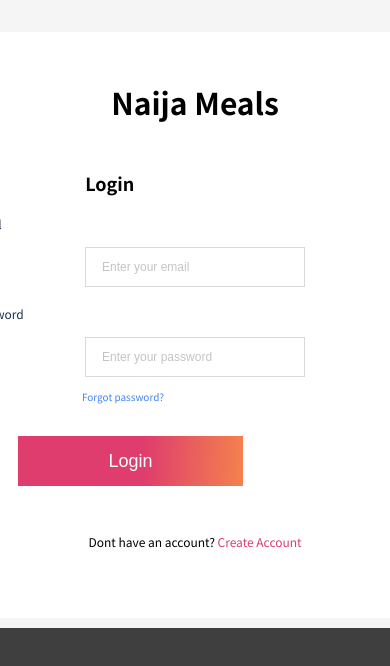
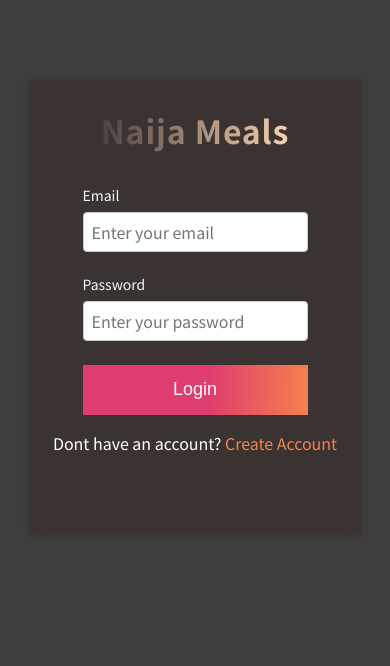
Before and after one commit to nurez305/Meal-order-app, a React (Create React App) app: page / in a window 390 px wide. Shown: the top 666 px of the page. Built offline with nearby package versions, Linux system fonts and the light colour scheme.

Commit message:
login redesign

```diff
--- a/src/Pages/Login/Login.css
+++ /dev/null
@@ -1,154 +0,0 @@
-
-
-.login_container{
- width: 100%;
- display: flex;
-  flex-direction: column;
-  align-items: center;
-  overflow: hidden;
-   background: #F5F5F5;
-
-}
-
-.login_back {
-    background: rgb(255,255,255);
-    margin-top: 6%;
-    padding: 0 6rem;
-
-}
-
-.login_back .login_header {
-    text-align: center;
-    font-size: 20px;
-    margin: 3rem 0;
-    font-weight: 500;
-
-}
-.login_h3{
-font-weight: 700;
-font-size: 18px;
-line-height: 22px;
-margin-left: 6rem;
-margin-bottom: 1rem;
-}
-
-form {
-    padding: 0rem 6rem;
-}
-
-form input {
-    display: block;
-    margin-right: auto;
-    margin-left: auto;
-    width: 320px;
-    height: 48px;
-    margin: 0.8rem 0;
-    outline: none;
-    border: 1px solid #D9D9D9;
-    background: #FFFFFF;;
-    padding-left: 1rem;
-}
-
-::placeholder {
-font-weight: 400;
-font-size: 12px;
-line-height: 15px;
-color: #C4C4C4;
-  }
-
-label {
-    color: #21334F;
-    font-size: 12px;
-    font-weight: 400;
-    line-height: 14.52px;
-}
-
- form .login_btn {
-    width: 320px;
-    height: 50px;
-    font-size: 18px;
-    background: linear-gradient(92.1deg, #DE3D6D 55.67%, #F5844C 101.51%);;
-    outline: none;
-    border: none;
-    color: white;
-    margin-top: 2rem;
-    cursor: pointer;
-}
-
-a {
-    text-decoration: none;
-}
-
-.login_anchor{
-    color:  #DE3D6D;
-}
-
-.login_text {
-    font-size: 12px;
-    font-weight: 400;
-    line-height: 15px;
-    text-align: center;
-    margin-top: 3rem;
-    margin-bottom: 4.3rem;
-}
-
-.login_forgot {
-    font-size: 12px;
-    margin-right: 13rem;
-}
-
-.forgot {
-color: #4285F4;
-}
-
-
-
-
-
-
-
-
-
-
-@media only screen and (max-width: 600px) {
-   /* .login_container{
-
-   } */
-.login_container{
-    height:500px;
-    display:flex;
-    justify-content: center;
-    padding: 10px;
-    height:100%
-}
-    .login_back {
-        background: white;
-    }
-
-    form input {
-    width: 225px;
-    height: 40px;
-    display: block;
-    margin-right: auto;
-    margin-left: auto;
-    }
-
-    form label {
-        margin-left: -3rem;
-    }
-
-    form .login_btn {
-        width: 225px;
-    }
-    .login_forgot{
-        width: max-content;
-        font-size: 10px;
-        margin-left: 4rem;
-    }
-
-    .login_h3{
-        margin-left: 10.2rem;
-    }
-
-
-}
--- a/src/Pages/Login/Login.js
+++ b/src/Pages/Login/Login.js
@@ -2,109 +2,167 @@ import React from 'react'
 import { useState } from 'react'
 import { Link, useNavigate} from 'react-router-dom'
 import axios from '../../Api/axios'
- import './Login.css'
 import Swal from 'sweetalert2'
+import classes from './Login.module.css'
 
 const Login = () => {
-  const [email, setEmail] = useState('')
-  const [password, setPassword] = useState('')
-  const [error, setError] = useState('')
-  const [loading, setLoading] = useState(false)
+  // const [email, setEmail] = useState('')
+  // const [password, setPassword] = useState('')
+  // const [error, setError] = useState('')
+  // const [loading, setLoading] = useState(true)
 
-  const navigate = useNavigate()
+  // const navigate = useNavigate()
 
-  const handleSubmit = async (e) => {
-    setLoading(true)
-    e.preventDefault()
-    try {
-      const response = await axios.post('/login', {
-        email,
-        password,
-      })
-      console.log(response)
-      localStorage.setItem('token', response.data.token)
-      Swal.fire({
-        icon: 'success',
-        title: 'Welcome...',
-        text: response.data.name
-      })
-      navigate("/store")
-      setLoading(false)
-    } catch (error) {
-      Swal.fire({
-        icon: 'error',
-        title: 'Oops...',
-        text:
-          error.response.status === 404
-            ? error.response.data.Error
-            : error.response.data.message,
-          })
-          setLoading(false)
-    }
-  }
+  // const handleSubmit = async (e) => {
+  //   setLoading(true)
+  //   e.preventDefault()
+  //   try {
+  //     const response = await axios.post('/login', {
+  //       email,
+  //       password,
+  //     })
+  //     console.log(response)
+  //     localStorage.setItem('token', response.data.token)
+  //     Swal.fire({
+  //       icon: 'success',
+  //       title: 'Welcome...',
+  //       text: response.data.name
+  //     })
+  //     navigate("/store")
+  //     setLoading(false)
+  //   } catch (error) {
+  //     Swal.fire({
+  //       icon: 'error',
+  //       title: 'Oops...',
+  //       text:
+  //         error.response.status === 404
+  //           ? error.response.data.Error
+  //           : error.response.data.message,
+  //         })
+  //         setLoading(false)
+  //   }
+  // }
 
-  const handleEmail = (e) => {
-    setEmail(e.target.value)
-    setError('')
-  }
+  // const handleEmail = (e) => {
+  //   setEmail(e.target.value)
+  //   setError('')
+  // }
 
-  const handlePassword = (e) => {
-    setPassword(e.target.value)
-    setError('')
-  }
+  // const handlePassword = (e) => {
+  //   setPassword(e.target.value)
+  //   setError('')
+  // }
 
   return (
-    <div className='login_container'>
-      {loading ? (<p>Loding...</p>):( <div className='login_back'>
-        <div className='login_header'>
+        <form className={classes["form_container"]}>
+          <div className={classes["form_head"]}>
           <h2>Naija Meals</h2>
-        </div>
-          <h3 className='login_h3'>Login</h3>
-        <form onSubmit={handleSubmit}>
-          <div>
+          </div>
+          <div className={classes.container}>
+          <div className={classes['form_input']}>
             <label htmlFor='email'>Email</label>
             <input
               type='email'
               autoComplete='off'
               placeholder='Enter your email'
-              onChange={handleEmail}
-              value={email}
               required
             />
           </div>
 
-          <div>
+          <div className={classes["form_input"]}>
             <label htmlFor=''>Password</label>
             <input
               type='password'
               autoComplete='off'
               placeholder='Enter your password'
-              onChange={handlePassword}
-              value={password}
               required
             />
           </div>
-          <div className='login_forgot'>
-            <Link to='/' className='forgot'>Forgot password?</Link>
+
           </div>
+          {/* <div className={classes['login_forgot']}>
+            <Link to='/' className={classes.forgot}>Forgot password?</Link>
+          </div> */}
 
           <button
             type='submit'
-            className='login_btn'
+            className={classes['login_btn']}
           >
             Login
           </button>
-          <p className='login_text'>
+          <p className={classes['login_text']}>
             Dont have an account?{' '}
-            <Link to='/register' className='login_anchor'>
+            <Link to='/register' className={classes['login_anchor']}>
               Create Account
             </Link>
           </p>
         </form>
-      </div>)}
+        )
 
-    </div>
-  )
 }
 
 export default Login
+
+
+
+
+
+
+
+
+
+
+
+
+
+
+
+
+
+// (<div className='login_container'>
+//         <div className='login_back'>
+//         <div className='login_header'>
+//           <h2>Naija Meals</h2>
+//         </div>
+//           <h3 className='login_h3'>Login</h3>
+//         <form>
+//           <div>
+//             <label htmlFor='email'>Email</label>
+//             <input
+//               type='email'
+//               autoComplete='off'
+//               placeholder='Enter your email'
+//               required
+//             />
+//           </div>
+
+//           <div>
+//             <label htmlFor=''>Password</label>
+//             <input
+//               type='password'
+//               autoComplete='off'
+//               placeholder='Enter your password'
+//               required
+//             />
+//           </div>
+//           <div className='login_forgot'>
+//             <Link to='/' className='forgot'>Forgot password?</Link>
+//           </div>
+
+//           <button
+//             type='submit'
+//             className='login_btn'
+//           >
+//             Login
+//           </button>
+//           <p className='login_text'>
+//             Dont have an account?{' '}
+//             <Link to='/register' className='login_anchor'>
+//               Create Account
+//             </Link>
+//           </p>
+//         </form>
+//         </div>
+
+//         </div>
+//         )
--- /dev/null
+++ b/src/Pages/Login/Login.module.css
@@ -0,0 +1,153 @@
+
+.form_container {
+    display: flex;
+    flex-direction: column;
+    justify-content: center;
+    align-items: center;
+    width: 40%;
+    margin: 5rem auto;
+    background-color: rgb(59, 50, 50);
+    box-shadow: 0 0 10px rgb(59, 50, 50);
+}
+
+.form_head h2{
+    font-size: 3rem;
+    letter-spacing: 0.9px;
+    background: linear-gradient(
+      90deg,
+      rgba(249, 211, 180, 0.1) 0%,
+      rgba(249, 211, 180, 1) 100%
+    );
+    background-clip: text;
+    -webkit-background-clip: text;
+    -webkit-text-fill-color: transparent;
+    width: fit-content;
+  }
+
+  .form_input label{
+    display: block;
+    color: aliceblue;
+    font-size: 14px;
+    margin: 0.4rem 0;
+
+  }
+
+  .form_input input{
+  font: inherit;
+  border: 1px solid #ccc;
+  border-radius: 4px;
+  width: 20rem;
+  max-width: 100%;
+  padding: 0.5rem;
+  }
+
+  .container {
+    display: flex;
+    flex-direction: column;
+    gap: 1rem;
+  }
+  /* .login_forgot .forgot{
+    color: white;
+    border: 2px solid blue;
+    text-align: left;
+  } */
+
+
+
+  .login_btn {
+  width: 320px;
+  height: 50px;
+  font-size: 18px;
+  background: linear-gradient(92.1deg, #de3d6d 55.67%, #f5844c 101.51%);
+  outline: none;
+  border: none;
+  color: white;
+  margin-top: 1.5rem;
+  cursor: pointer;
+  }
+
+  .login_text{
+    color: white;
+    margin-bottom: 5rem;
+  }
+
+  .login_anchor{
+    text-decoration: none;
+    color: #f5844c;
+  }
+
+
+
+
+
+
+
+
+
+
+
+
+
+
+
+/* .loading{
+    width: 120px;
+    height: 120px;
+    border: 6px solid white;
+    border-radius: 50%;
+    border-top: 16px solid green;
+    animation: spin 2s linear infinite;
+    margin: auto;
+}
+
+@keyframes spin{
+    0%{
+        transform: rotate(0deg);
+    }
+    100%{
+        transform: rotate(360deg);
+    }
+}
+
+ */
+
+
+@media only screen and (max-width: 950px) {
+   .form_container {
+        width: 80%;
+    }
+}
+
+
+
+
+
+@media only screen and (max-width: 600px) {
+.form_container{
+   width: 85%;
+}
+
+.form_head h2{
+    font-size: 2rem;
+}
+
+.form_input input {
+    width: 225px;
+    height: 40px;
+    }
+
+    form .login_btn {
+        width: 225px;
+    }
+    .login_forgot{
+        width: max-content;
+        font-size: 10px;
+        margin-left: 4rem;
+    }
+
+    .login_h3{
+        margin-left: 10.2rem;
+    }
+
+
+}
--- a/src/Pages/SignUp/SignUp.js
+++ b/src/Pages/SignUp/SignUp.js
@@ -1,109 +1,94 @@
 import React, { useState } from 'react'
 import { Link } from 'react-router-dom'
 import axios from '../../Api/axios'
-import '../../Pages/SignUp/SignUp.css'
 import { useNavigate } from 'react-router-dom'
 import Swal from 'sweetalert2'
+import classes from '../Login/Login.module.css'
 
 const SignUp = () => {
-  const [name, setName] = useState('')
-  const [email, setEmail] = useState('')
-  const [password, setPassword] = useState('')
-  const [error, setError] = useState('')
+//   const [name, setName] = useState('')
+//   const [email, setEmail] = useState('')
+//   const [password, setPassword] = useState('')
+//   const [error, setError] = useState('')
 
-  const handleName = (event) => {
-    setName(event.target.value)
-    setError('')
-  }
+//   const handleName = (event) => {
+//     setName(event.target.value)
+//     setError('')
+//   }
 
-  const handleEmail = (event) => {
-    setEmail(event.target.value)
-    setError('')
-  }
-  const handlePassword = (event) => {
-    setPassword(event.target.value)
-    setError('')
-  }
-  const navigate = useNavigate()
+//   const handleEmail = (event) => {
+//     setEmail(event.target.value)
+//     setError('')
+//   }
+//   const handlePassword = (event) => {
+//     setPassword(event.target.value)
+//     setError('')
+//   }
+//   const navigate = useNavigate()
 
-  const handleSubmit = async (e) => {
-    e.preventDefault()
-    try {
-      const response = await axios.post('/register', {
-        name,
-        email,
-        password,
-      })
-      localStorage.setItem('token', response.data.token)
-      navigate('/login')
+//   const handleSubmit = async (e) => {
+//     e.preventDefault()
+//     try {
+//       const response = await axios.post('/register', {
+//         name,
+//         email,
+//         password,
+//       })
+//       localStorage.setItem('token', response.data.token)
+//       navigate('/login')
 
-    } catch (error) {
-      console.log('ERROR', error)
+//     } catch (error) {
+//       console.log('ERROR', error)
 
-      Swal.fire({
-        icon: 'error',
-        title: 'Oops...',
-        text: error.response.data.error,
-      })
-    }
-  }
+//       Swal.fire({
+//         icon: 'error',
+//         title: 'Oops...',
+//         text: error.response.data.error,
+//       })
+//     }
+//   }
 
 return (
-    <div className='signup_container'>
-      <div className='signup_back'>
-        <div className='signup_form'>
-          <form onSubmit={handleSubmit}>
-            <h3 className='signup_h2'>Create an account</h3>
-            <div>
-              <label htmlFor='firstName'>Name</label>
+    <form className={classes["form_container"]}>
+      <div className={classes["form_head"]}>
+      <h2>Naija Meals</h2>
+      </div>
+      <div className={classes.container}>
+      <div className={classes['form_input']}>
+        <label htmlFor='email'>Email</label>
         <input
-                type='text'
-                name='name'
-                placeholder='Enter your Name'
-                value={name}
-                onChange={handleName}
+          type='email'
+          autoComplete='off'
+          placeholder='Enter your email'
           required
         />
       </div>
-            <div>
-              <label htmlFor='email'>Email</label>
+
+      <div className={classes["form_input"]}>
+        <label htmlFor=''>Password</label>
         <input
-                type='email'
-                name='email'
-                placeholder='Enter your email'
-                value={email}
-                onChange={handleEmail}
+          type='password'
+          autoComplete='off'
+          placeholder='Enter your password'
           required
         />
       </div>
-            <div>
-              <label htmlFor='password'>Password</label>
-              <input
-                type='password'
-                name='password'
-                placeholder='Enter your password'
-                value={password}
-                required
-                onChange={handlePassword}
-              />
+
       </div>
+
       <button
         type='submit'
-              className='signup_btn'
+        className={classes['login_btn']}
       >
-              Sign Up
+        Login
       </button>
-
-            <p className='signup_text'>
-              Already have an account?{' '}
-              <Link className='signup_anchor' to='/login'>
-                Sign in
+      <p className={classes['login_text']}>
+        Dont have an account?{' '}
+        <Link to='/register' className={classes['login_anchor']}>
+          Create Account
         </Link>
       </p>
     </form>
-        </div>
-      </div>
-    </div>
     )
 }
 export default SignUp
```
Also changed, not shown: src/Pages/SignUp/SignUp.css (+24 -3 lines). Lines whose indentation alone changed are shown as unchanged.
